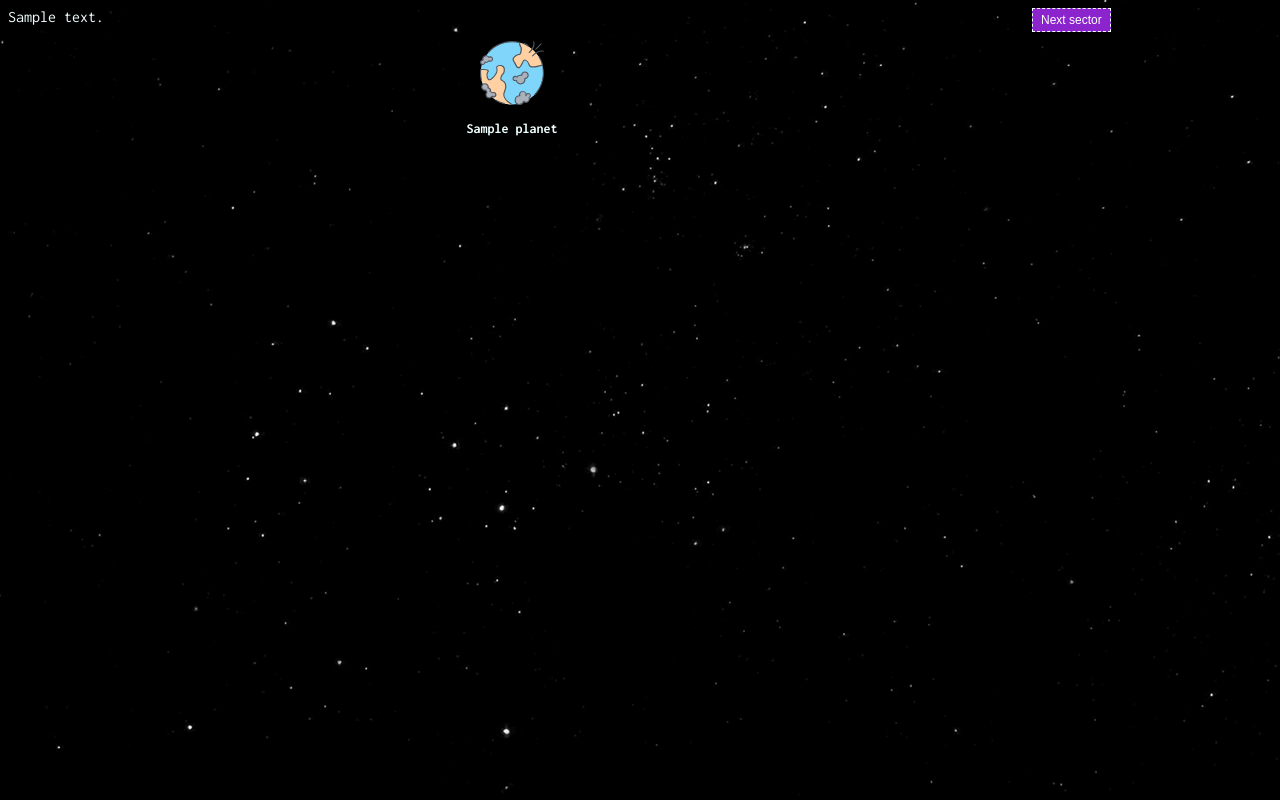
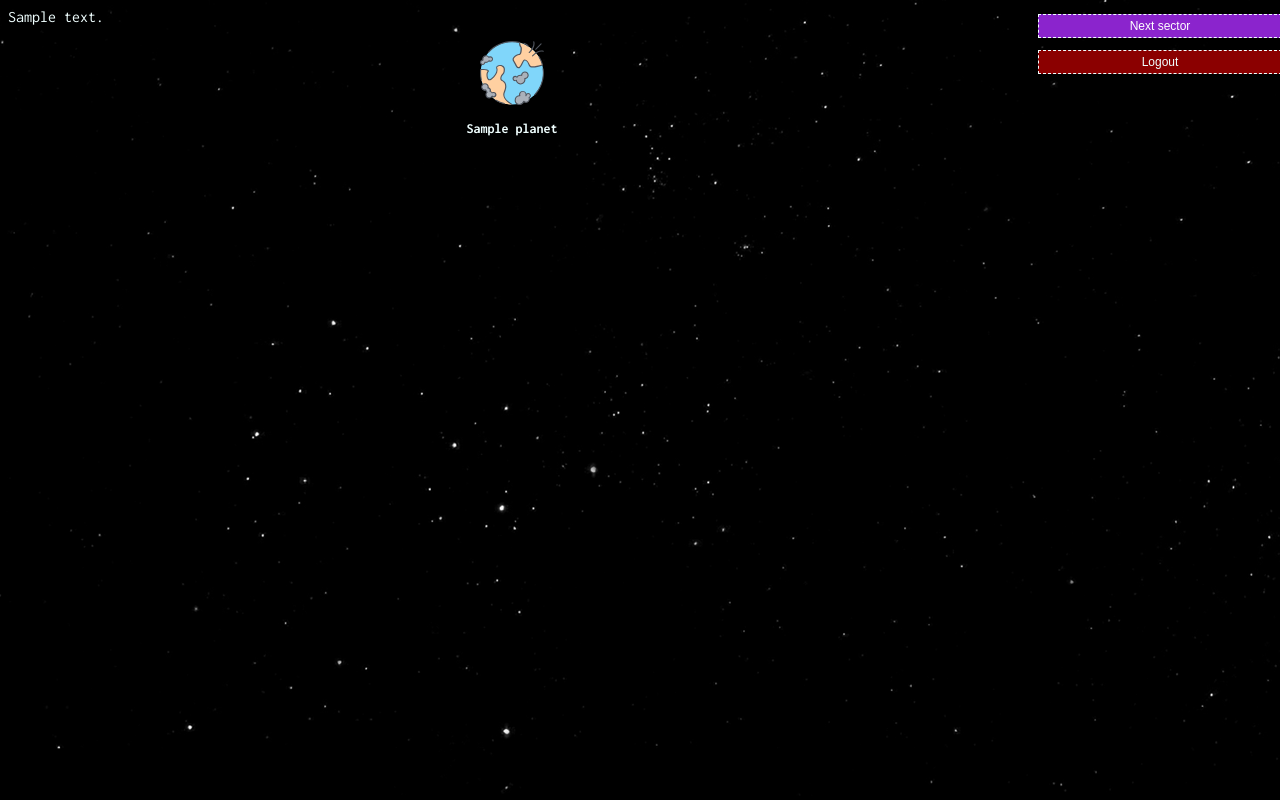
Before and after one commit to tsaulic/DarkNova, a Flask app: template core/templates/play.html in a window 1280 px wide. Run offline with Flask 2, Linux system fonts and the light colour scheme; the template is opened without the code that fills it: most values are stand-ins (such as "Sample title", 1, 10 or a date in 2020).

Commit message:
Fix CSS and add logout button

```diff
--- a/configuration.py
+++ b/configuration.py
@@ -2,7 +2,7 @@ import os
 
 import semver
 
-version = semver.VersionInfo.parse('0.2.4-alpha+build.12')
+version = semver.VersionInfo.parse('0.2.4-alpha+build.13')
 # game_db_path = 'sqlite:///../game.sqlite'
 game_db_path = 'sqlite:///:memory:'
 secret_key = os.environ.get("DARKNOVA_SECRET_KEY") or "test"
--- a/core/static/style.css
+++ b/core/static/style.css
@@ -92,6 +92,9 @@ body {
     display: inline-block;
     font-size: 12px;
     flex: 1;
+    margin: 0.5em;
+    max-height: 2em;
+    height: 2em;
 }
 
 .button.move {
@@ -104,6 +107,12 @@ body {
     border: 1px dashed azure;
     color: chartreuse;
     background-color: #090909;
+}
+
+.button.logout {
+    border: 1px dashed azure;
+    color: azure;
+    background-color: darkred;
 }
 
 .planet-row {
@@ -120,6 +129,7 @@ body {
     flex-direction: column;
     margin-right: 0.5em;
     flex: 1;
+    display: flex;
 }
 
 .action-column {
@@ -127,6 +137,7 @@ body {
     flex-direction: column;
     margin-left: 0.5em;
     flex: 0 0 16em;
+    display: flex;
 }
 
 .planet-column {
--- a/core/templates/play.html
+++ b/core/templates/play.html
@@ -36,8 +36,9 @@
         {% endif %}
         {% if sector is not none %}
             <button type="button" class="button move" onclick="window.location='/play?move={{ sector + 1 }}'">Next
-            sector
+                sector
+            </button>
         {% endif %}
-        </button>
+        <button type="button" class="button logout" onclick="window.location='/logout'">Logout</button>
     </div>
 {% endblock %}
```
